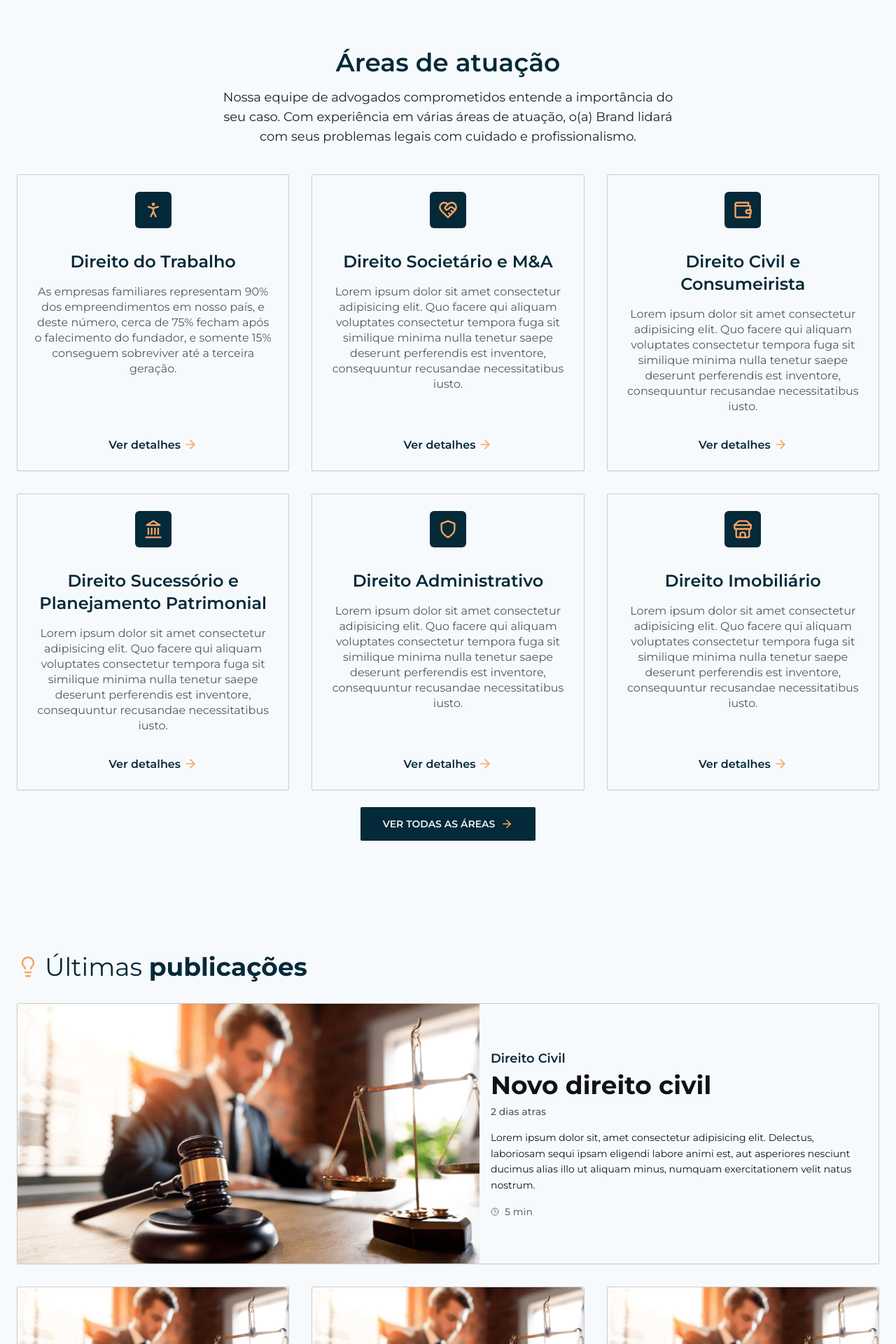
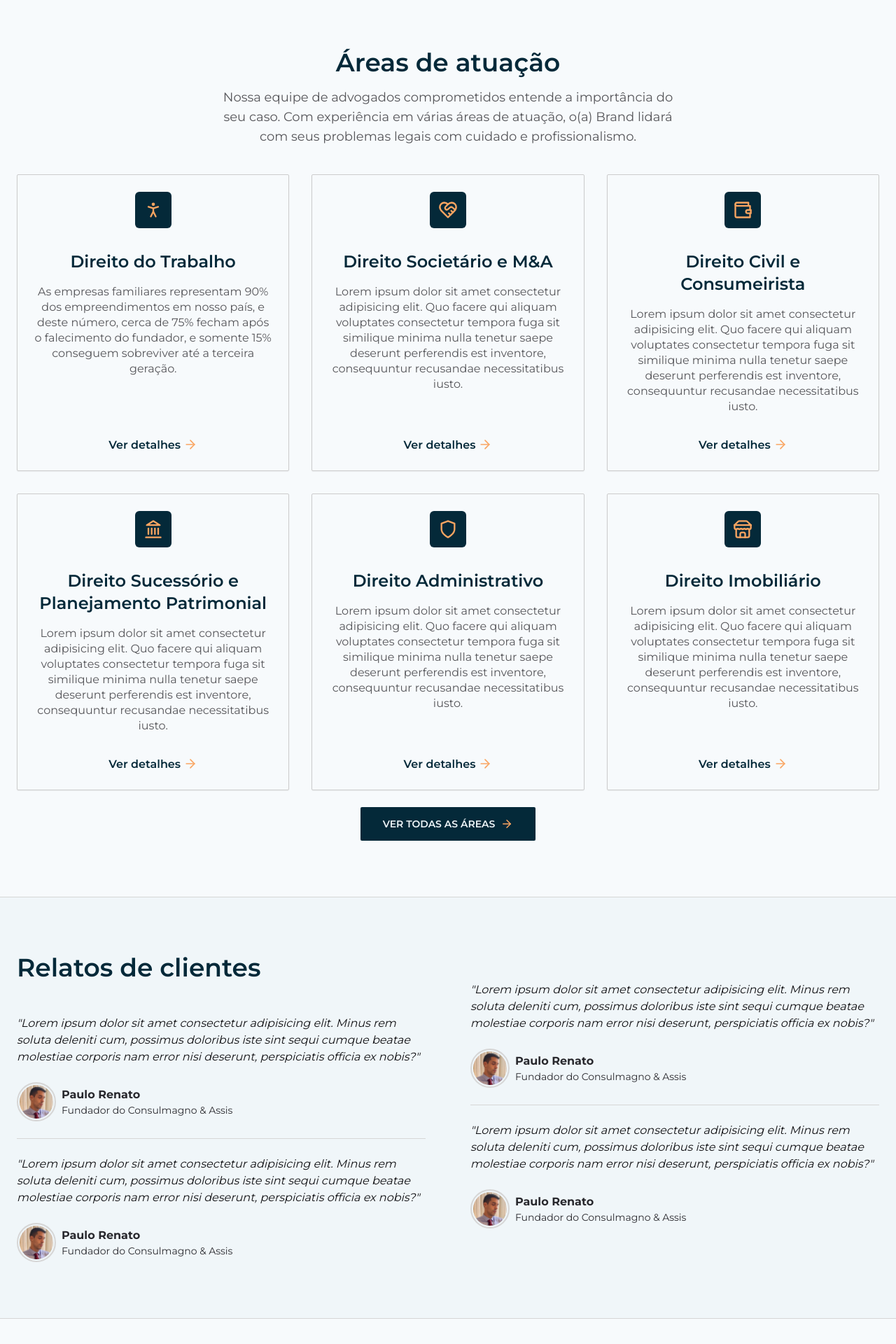
Before and after one commit to charmingruby/consulmagno-e-assis, a Next.js app: page / in a window 1280 px wide. Shown: the part 2097-4017 px from the top of the page at 70% size. Built offline with nearby package versions, Linux system fonts and the light colour scheme.

Commit message:
depositions on home page

```diff
--- a/src/app/(public)/(routes)/(home)/components/deposition-item.tsx
+++ b/src/app/(public)/(routes)/(home)/components/deposition-item.tsx
@@ -0,0 +1,42 @@
+import exampleImage from '@/assets/images/lawyer.jpg'
+import Image from 'next/image'
+
+interface DepositionItemProps {
+  deposition: string
+  avatarUrl: string
+  role: string
+  name: string
+}
+
+export function DepositionItem() {
+  return (
+    <div className="flex flex-col gap-6">
+      <p className="text-base italic text-foreground/70">
+        {`"`}Lorem ipsum dolor sit amet consectetur adipisicing elit. Minus rem
+        soluta deleniti cum, possimus doloribus iste sint sequi cumque beatae
+        molestiae corporis nam error nisi deserunt, perspiciatis officia ex
+        nobis?{`"`}
+      </p>
+
+      <div className="flex items-center gap-2">
+        <div className="p-0.5 border-2 border-gray-100 rounded-full ">
+          <Image
+            src={exampleImage}
+            alt="Example deposition image"
+            className="rounded-full h-12 w-12"
+          />
+        </div>
+
+        <div className="flex flex-col">
+          {/* Name */}
+          <strong className="text-base text-gray-600">Paulo Renato</strong>
+
+          {/* Role */}
+          <small className="block text-sm text-gray-500">
+            Fundador do Consulmagno & Assis
+          </small>
+        </div>
+      </div>
+    </div>
+  )
+}
--- a/src/app/(public)/(routes)/(home)/components/map-annotations.tsx
+++ b/src/app/(public)/(routes)/(home)/components/map-annotations.tsx
@@ -8,8 +8,8 @@ interface MapAnnotationsProps {
 export function MapAnnotations({ title, description }: MapAnnotationsProps) {
   return (
     <div className="flex flex-col gap-4">
-      <strong className="text-xl">{title}</strong>
-      <Text size="md" opacity="low">
+      <strong className="text-2xl text-primary-main">{title}</strong>
+      <Text size="default" opacity="low">
         {description}
       </Text>
     </div>
--- /dev/null
+++ b/src/app/(public)/(routes)/(home)/components/separator.tsx
@@ -0,0 +1,3 @@
+export function Separator() {
+  return <div className="h-px w-full bg-gray-100" />
+}
--- a/src/app/(public)/(routes)/(home)/page.tsx
+++ b/src/app/(public)/(routes)/(home)/page.tsx
@@ -21,6 +21,8 @@ import Image from 'next/image'
 import { MapAnnotations } from './components/map-annotations'
 import { PostCard } from '@/components/post-card'
 import * as CTA from '@/components/cta'
+import { DepositionItem } from './components/deposition-item'
+import { Separator } from './components/separator'
 
 export default function Home() {
   return (
@@ -130,7 +132,7 @@ export default function Home() {
             <div className="flex flex-col gap-2 mb-4">
               <PageTitle title="Áreas de atuação" />
             </div>
-            <Text align="center">
+            <Text align="center" opacity="low">
               Nossa equipe de advogados comprometidos entende a importância do
               seu caso. Com experiência em várias áreas de atuação, o(a) Brand
               lidará com seus problemas legais com cuidado e profissionalismo.
@@ -156,7 +158,34 @@ export default function Home() {
         </Container.Content>
       </Container.Root>
 
-      {/* Depoitions}
+      {/* Depositions */}
+      <Container.Root border="borderY">
+        <Container.Content>
+          {/* Heading */}
+          <div className="lg:w-1/2">
+            <PageTitle title="Relatos de clientes" />
+          </div>
+
+          {/* Depositions */}
+          <div className="grid grid-cols-1 lg:grid-cols-2 lg:gap-16 w-full">
+            <div className="mt-12 space-y-6">
+              <DepositionItem />
+              <Separator />
+              <DepositionItem />
+            </div>
+
+            <div className="block lg:hidden my-6">
+              <Separator />
+            </div>
+
+            <div className="space-y-6">
+              <DepositionItem />
+              <Separator />
+              <DepositionItem />
+            </div>
+          </div>
+        </Container.Content>
+      </Container.Root>
 
       {/* Insights */}
       <Container.Root className="bg-white">
--- a/src/components/post-card.tsx
+++ b/src/components/post-card.tsx
@@ -36,7 +36,11 @@ export function PostCard({
     <div>
       <Image src={exampleCoverImg} alt={excerpt} />
       <div>
-        <Image src={exampleAvatarImg} alt={`${authorName} avatar`} />
+        <Image
+          src={exampleAvatarImg}
+          alt={`${authorName} avatar`}
+          className="w-12 h-12 rounded-full"
+        />
       </div>
     </div>
   )
```
Also changed, not shown: 1 other file (tests, documents, lock files or other folders).
